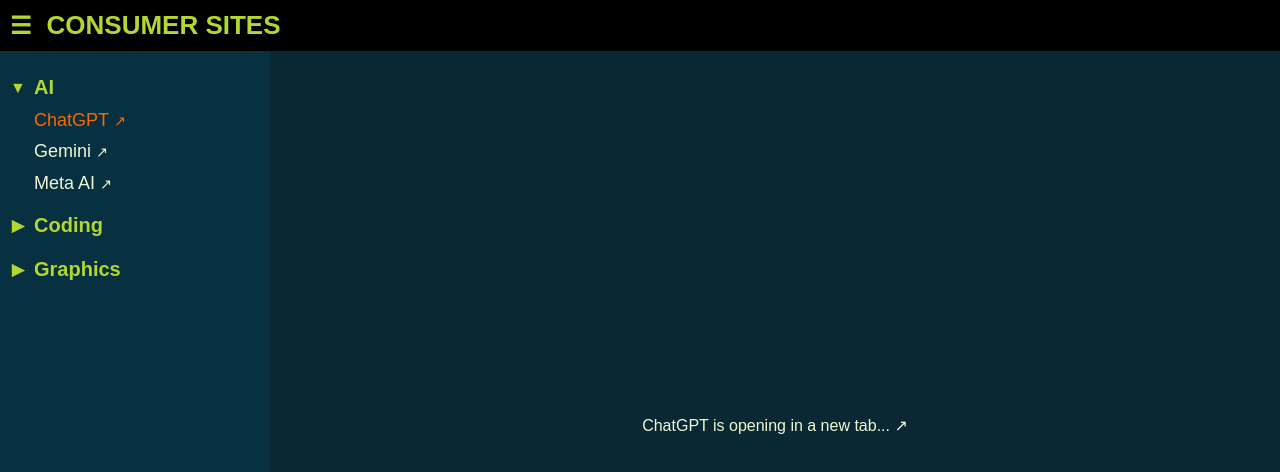
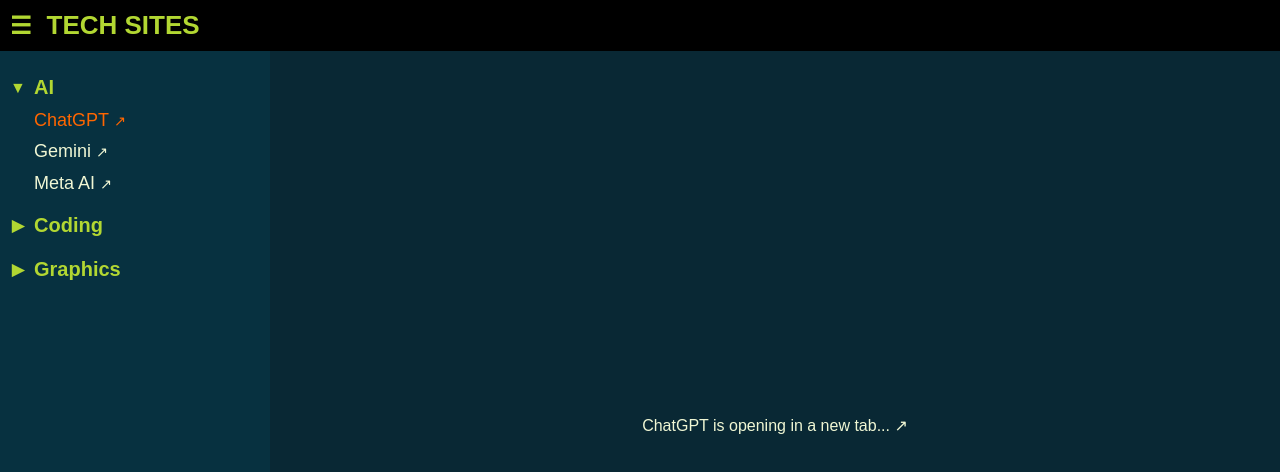
Before and after one commit to rtresco/TechSites, a plain HTML site: page index.html in a window 1280 px wide. Drawn offline with Linux system fonts and the light colour scheme.

Commit message:
Change 'CONSUMER SITES' to 'TECH SITES'

```diff
--- a/index.html
+++ b/index.html
@@ -185,7 +185,7 @@
 
   <div class="titlebar">
     <div class="hamburger" onclick="toggleSidebar()">☰</div>
-    CONSUMER SITES
+    TECH SITES
   </div>
 
   <div class="container" id="mainContainer">
```
